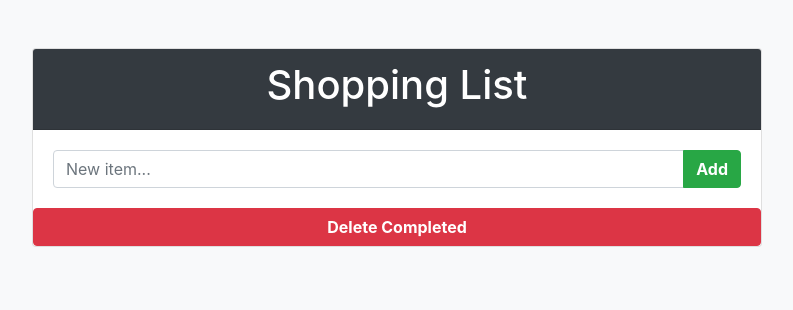
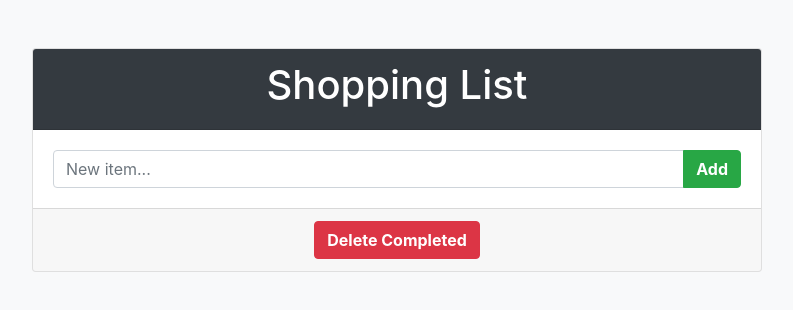
Before and after one commit to designbymimmi/shopping-list-react, a React (Create React App) app: page / in a window 1280 px wide. Shown: the top 310 px of the page, without its empty margins (243-1036 px from the left). Built offline with nearby package versions, Linux system fonts and the light colour scheme.

Commit message:
Turn delete button into own component.

```diff
--- a/src/App.jsx
+++ b/src/App.jsx
@@ -3,6 +3,7 @@ import './App.css';
 import Header from './components/Header.jsx';
 import TodoForm from './components/TodoForm.jsx';
 import TodoList from './components/TodoList.jsx';
+import DeleteCompleted from './components/DeleteComplete.jsx';
 
 function App() {
 
@@ -34,15 +35,12 @@ function App() {
     setTodoListItems(filtered);
   };
 
-  const editItem = () => {
-
-  };
-
   return (
     <div>
       <Header />
       <TodoForm addTask={addTask} />
       <TodoList todoListItems={todoListItems} handleToggle={handleToggle} handleFilter={handleFilter} />
+      <DeleteCompleted handleFilter={handleFilter} />
     </div>
   );
 };
--- /dev/null
+++ b/src/components/DeleteComplete.jsx
@@ -0,0 +1,11 @@
+import React from "react";
+
+function DeleteComplete({ handleFilter }) {
+    return (
+        <div className="card-footer text-center">
+            <button onClick={handleFilter} className="btn btn-danger font-weight-bold">Delete Completed</button>
+        </div>
+    )
+}
+
+export default DeleteComplete;
--- a/src/components/TodoList.jsx
+++ b/src/components/TodoList.jsx
@@ -1,15 +1,14 @@
 import React from "react";
 import Todo from './Todo.jsx'
 
-function TodoList({ todoListItems, handleToggle, handleFilter }) {
+function TodoList({ todoListItems, handleToggle }) {
     return (
         <ul className="list-group">
             {todoListItems.map(todoItem => {
                 return (
-                    <Todo todoItem={todoItem} handleToggle={handleToggle} handleFilter={handleFilter}/>
+                    <Todo todoItem={todoItem} handleToggle={handleToggle} />
                 )
             })}
-            <button onClick={handleFilter} className="btn btn-danger font-weight-bold">Delete Completed</button>
         </ul>
     )
 };
```
